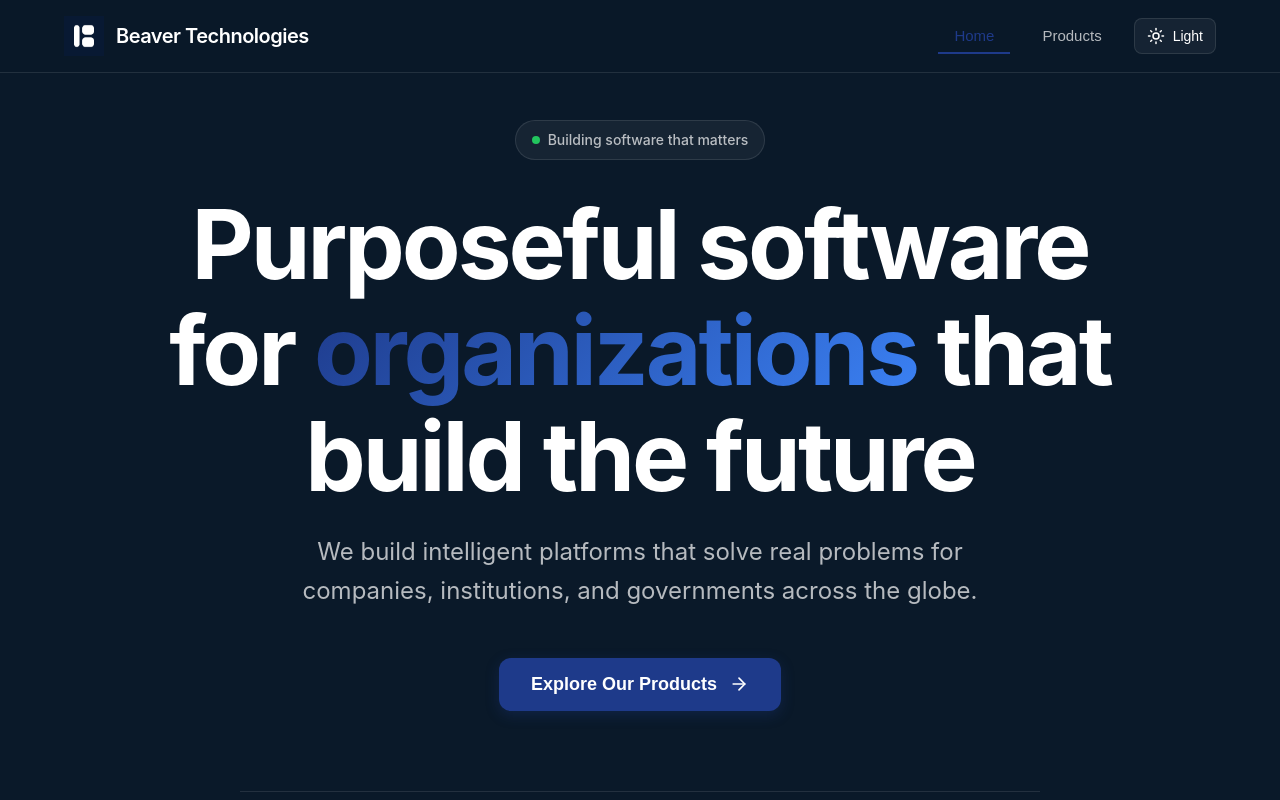
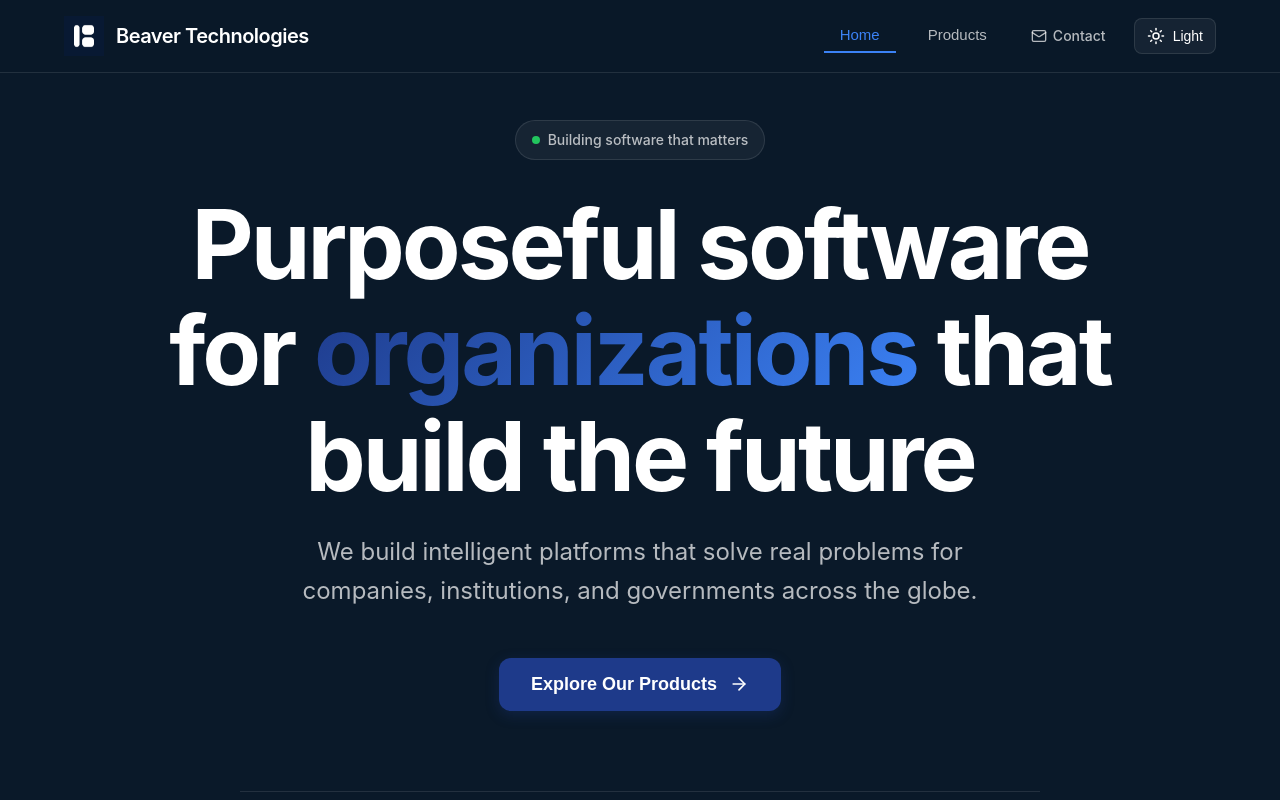
Before and after one commit to ikaydreams-dev/Beaver, a React (Vite) app: page / in a window 1280 px wide. Shown: the top 800 px of the page. Built offline with nearby package versions, Linux system fonts and the light colour scheme.

Commit message:
Add email to header and fix active nav state visibility in dark mode
- Add Contact email link to navbar with Mail icon
- Fix active navigation state color for dark mode (use bright blue)
- Active nav now uses theme-aware colors: bright blue in dark, navy in light

```diff
--- a/src/components/Navbar.jsx
+++ b/src/components/Navbar.jsx
@@ -1,6 +1,8 @@
-import { Sun, Moon } from 'lucide-react';
+import { Sun, Moon, Mail } from 'lucide-react';
 
 export default function Navbar({ theme, toggleTheme, currentPage, onNavigate }) {
+  const activeColor = theme === 'dark' ? '#3b82f6' : '#1e3a8a';
+
   return (
     <nav style={{
       position: 'fixed',
@@ -68,9 +70,9 @@ export default function Navbar({ theme, toggleTheme, currentPage, onNavigate })
               cursor: 'pointer',
               fontSize: 15,
               fontWeight: 500,
-              color: currentPage === 'landing' ? 'var(--navy)' : 'var(--text-secondary)',
+              color: currentPage === 'landing' ? activeColor : 'var(--text-secondary)',
               transition: 'all 0.2s ease',
-              borderBottom: currentPage === 'landing' ? '2px solid var(--navy)' : '2px solid transparent',
+              borderBottom: currentPage === 'landing' ? `2px solid ${activeColor}` : '2px solid transparent',
             }}
             onMouseEnter={e => {
               if (currentPage !== 'landing') {
@@ -95,9 +97,9 @@ export default function Navbar({ theme, toggleTheme, currentPage, onNavigate })
               cursor: 'pointer',
               fontSize: 15,
               fontWeight: 500,
-              color: currentPage === 'products' ? 'var(--navy)' : 'var(--text-secondary)',
+              color: currentPage === 'products' ? activeColor : 'var(--text-secondary)',
               transition: 'all 0.2s ease',
-              borderBottom: currentPage === 'products' ? '2px solid var(--navy)' : '2px solid transparent',
+              borderBottom: currentPage === 'products' ? `2px solid ${activeColor}` : '2px solid transparent',
             }}
             onMouseEnter={e => {
               if (currentPage !== 'products') {
@@ -112,6 +114,34 @@ export default function Navbar({ theme, toggleTheme, currentPage, onNavigate })
           >
             Products
           </button>
+
+          {/* Email */}
+          <a
+            href="mailto:admin@beaver-llc.com"
+            style={{
+              display: 'flex',
+              alignItems: 'center',
+              gap: 6,
+              padding: '8px 12px',
+              textDecoration: 'none',
+              color: 'var(--text-secondary)',
+              fontSize: 14,
+              fontWeight: 500,
+              transition: 'all 0.2s ease',
+              borderRadius: 6,
+            }}
+            onMouseEnter={e => {
+              e.currentTarget.style.color = activeColor;
+              e.currentTarget.style.background = 'var(--card-bg)';
+            }}
+            onMouseLeave={e => {
+              e.currentTarget.style.color = 'var(--text-secondary)';
+              e.currentTarget.style.background = 'transparent';
+            }}
+          >
+            <Mail size={16} />
+            <span>Contact</span>
+          </a>
 
           {/* Theme Toggle */}
           <button
```
